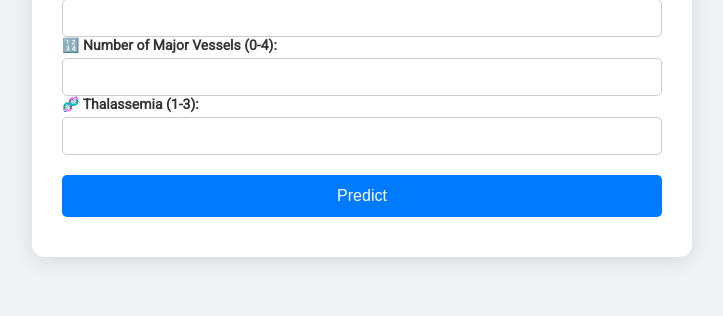
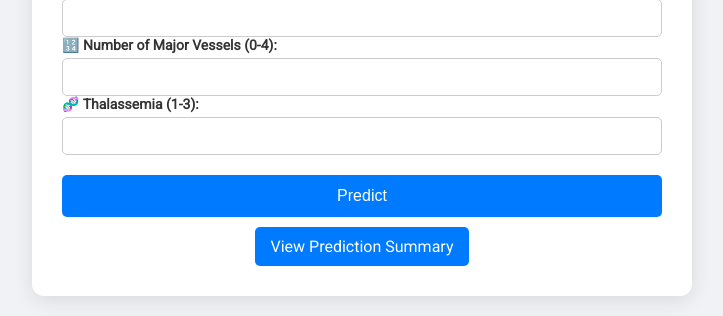
Before and after one commit to Key-shuv/heart-disease-predictor, a Flask app: page / in a window 1280 px wide. Shown: the part 769-1085 px from the top of the page, without its empty margins (278-1001 px from the left). Before the commit the page ends 1030 px from the top, so only its background shows below. Run offline with Flask 3, Linux system fonts and the light colour scheme; parts of the project's set-up code (start-up, migrations or seed data) failed here and were passed over.

```diff
--- a/templates/index.html
+++ b/templates/index.html
@@ -67,6 +67,10 @@
             <input type="number" name="thal" required>
 
             <button type="submit">Predict</button>
+
+            <div style="margin-top: 20px;">
+                <a href="/summary" class="btn-download">View Prediction Summary</a>
+            </div>
         </form>
     </div>
 </body>
```
